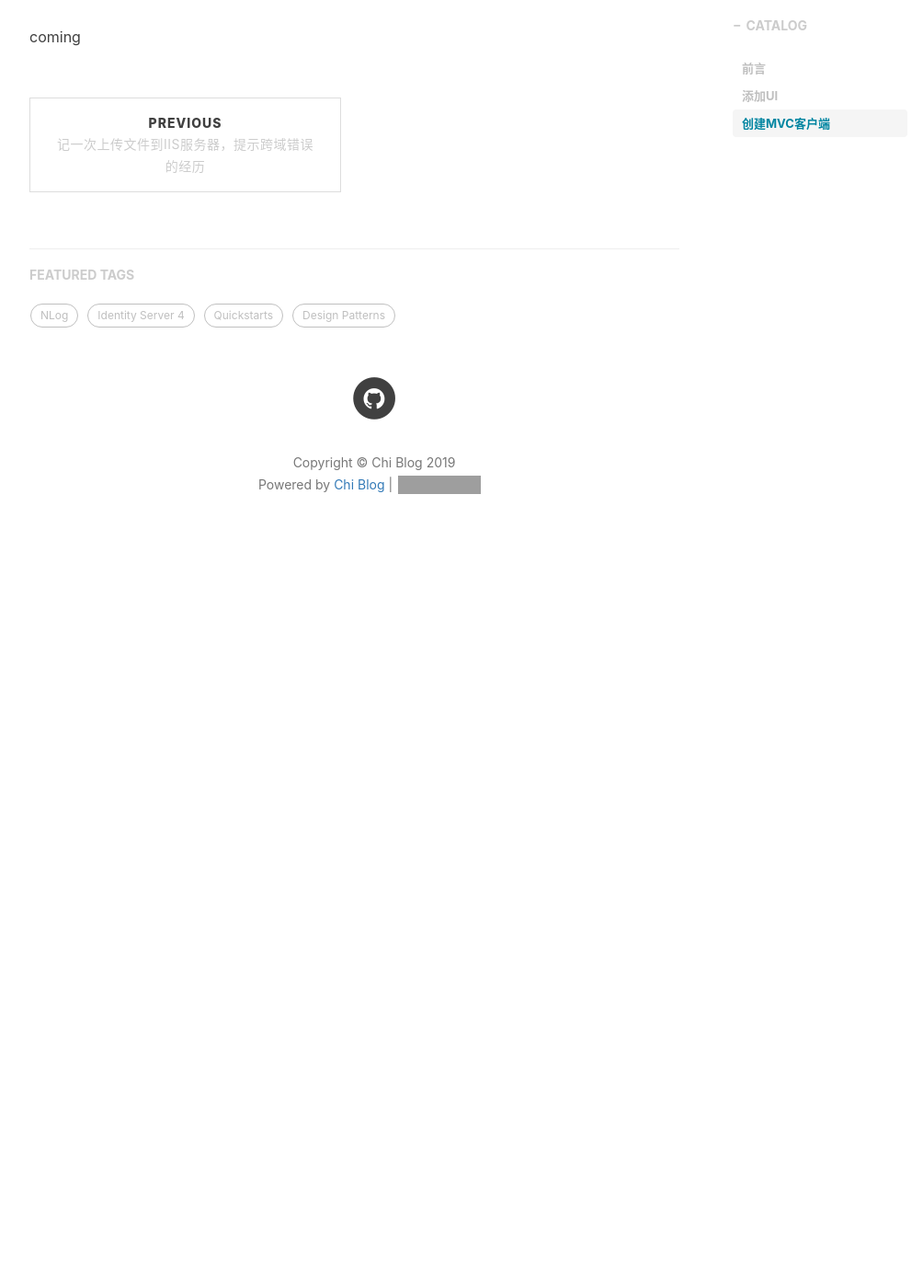
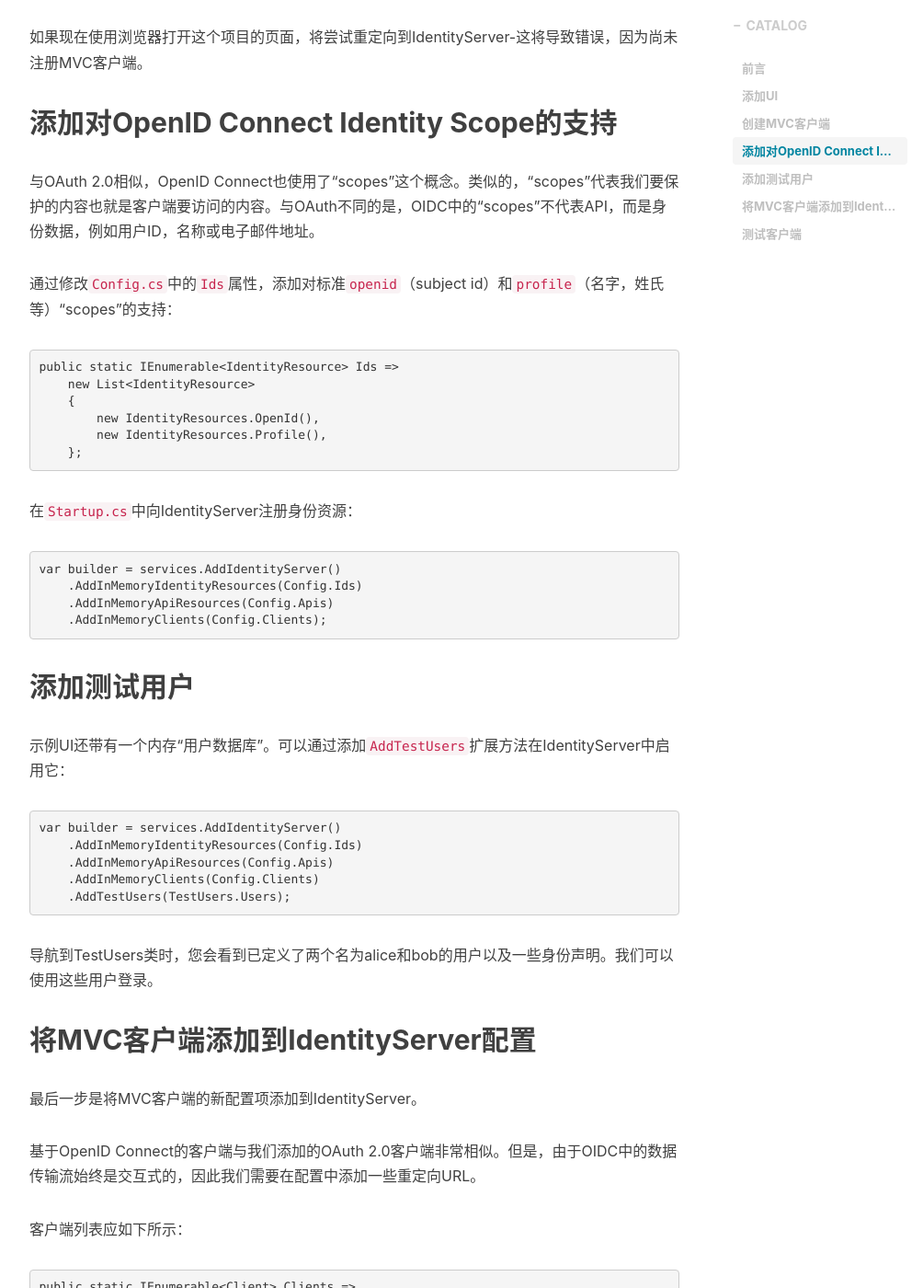
Before and after one commit to realZhangChi/realZhangChi.github.io, a Jekyll site: the page built from _posts/2019-10-31-user-authentication.md, in a window 1280 px wide and 1400 px high, scrolled down 3244 px. Shown: the whole window at 92% size, without its empty margins (233-1237 px from the left). Built offline with Jekyll 4.4.1, drawn with Linux system fonts in a browser that asks for light colours; nearby versions of some CDN libraries; comment, search, counter and statistics services are not loaded; before the commit the page ends 3874 px from its top, so only the background shows below that; some of the changed text lies outside the part shown; grey boxes are pictures that could not be loaded.

Commit message:
:pencil: update

````diff
--- a/_posts/2019-10-12-user-authentication.md
+++ b/_posts/2019-10-31-user-authentication.md
@@ -119,4 +119,101 @@ app.UseEndpoints(endpoints =>
 </dl>
 ```
 
-coming
+如果现在使用浏览器打开这个项目的页面，将尝试重定向到IdentityServer-这将导致错误，因为尚未注册MVC客户端。
+
+## 添加对OpenID Connect Identity Scope的支持
+
+与OAuth 2.0相似，OpenID Connect也使用了“scopes”这个概念。类似的，“scopes”代表我们要保护的内容也就是客户端要访问的内容。与OAuth不同的是，OIDC中的“scopes”不代表API，而是身份数据，例如用户ID，名称或电子邮件地址。
+
+通过修改`Config.cs`中的`Ids`属性，添加对标准`openid`（subject id）和`profile`（名字，姓氏等）“scopes”的支持：
+
+``` C#
+public static IEnumerable<IdentityResource> Ids =>
+    new List<IdentityResource>
+    {
+        new IdentityResources.OpenId(),
+        new IdentityResources.Profile(),
+    };
+```
+
+在`Startup.cs`中向IdentityServer注册身份资源：
+
+``` C#
+var builder = services.AddIdentityServer()
+    .AddInMemoryIdentityResources(Config.Ids)
+    .AddInMemoryApiResources(Config.Apis)
+    .AddInMemoryClients(Config.Clients);
+```
+
+## 添加测试用户
+
+示例UI还带有一个内存“用户数据库”。可以通过添加`AddTestUsers`扩展方法在IdentityServer中启用它：
+
+``` C#
+var builder = services.AddIdentityServer()
+    .AddInMemoryIdentityResources(Config.Ids)
+    .AddInMemoryApiResources(Config.Apis)
+    .AddInMemoryClients(Config.Clients)
+    .AddTestUsers(TestUsers.Users);
+```
+
+导航到TestUsers类时，您会看到已定义了两个名为alice和bob的用户以及一些身份声明。我们可以使用这些用户登录。
+
+## 将MVC客户端添加到IdentityServer配置
+
+最后一步是将MVC客户端的新配置项添加到IdentityServer。
+
+基于OpenID Connect的客户端与我们添加的OAuth 2.0客户端非常相似。但是，由于OIDC中的数据传输流始终是交互式的，因此我们需要在配置中添加一些重定向URL。
+
+客户端列表应如下所示：
+
+``` C#
+public static IEnumerable<Client> Clients =>
+    new List<Client>
+    {
+        // machine to machine client (from quickstart 1)
+        new Client
+        {
+            ClientId = "client",
+            ClientSecrets = { new Secret("secret".Sha256()) },
+
+            AllowedGrantTypes = GrantTypes.ClientCredentials,
+            // scopes that client has access to
+            AllowedScopes = { "api1" }
+        },
+        // interactive ASP.NET Core MVC client
+        new Client
+        {
+            ClientId = "mvc",
+            ClientSecrets = { new Secret("secret".Sha256()) },
+
+            AllowedGrantTypes = GrantTypes.Code,
+            RequireConsent = false,
+            RequirePkce = true,
+
+            // where to redirect to after login
+            RedirectUris = { "http://localhost:5002/signin-oidc" },
+
+            // where to redirect to after logout
+            PostLogoutRedirectUris = { "http://localhost:5002/signout-callback-oidc" },
+
+            AllowedScopes = new List<string>
+            {
+                IdentityServerConstants.StandardScopes.OpenId,
+                IdentityServerConstants.StandardScopes.Profile
+            }
+        }
+    };
+```
+
+## 测试客户端
+
+导航到受保护的页面将触发身份认证，这时网页应当重定向到IdentityServer上的登录页面。
+
+![login](/img/in-post/2019-10-31-user-authentication/login.png)
+
+登录之后，IdentityServer将重定向回MVC客户端，在该客户端上，OpenID Connect身份验证处理程序将处理响应，并通过设置cookie在本地保存登录用户的信息。
+
+最后，MVC视图将显示cookie的内容。
+
+coming soon...
````
Also changed, not shown: img/in-post/2019-10-31-user-authentication/login.png (added).
